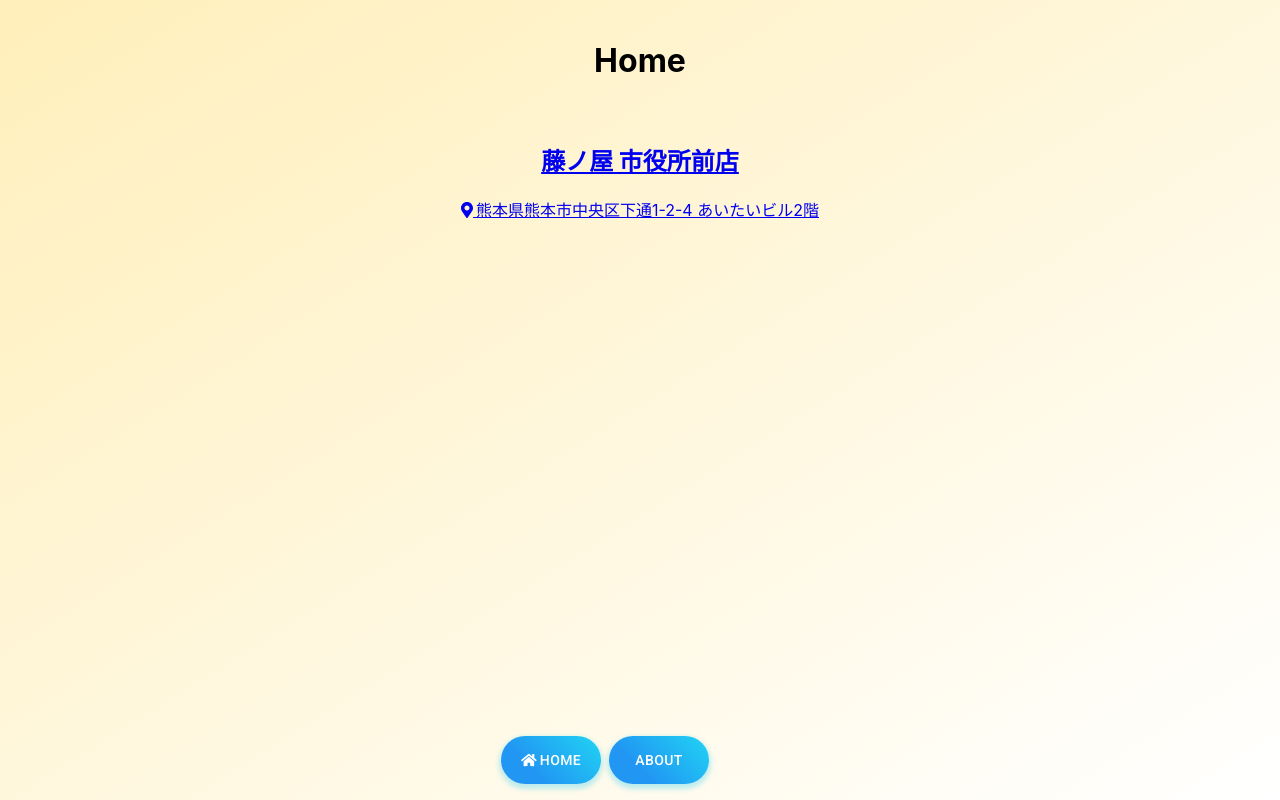
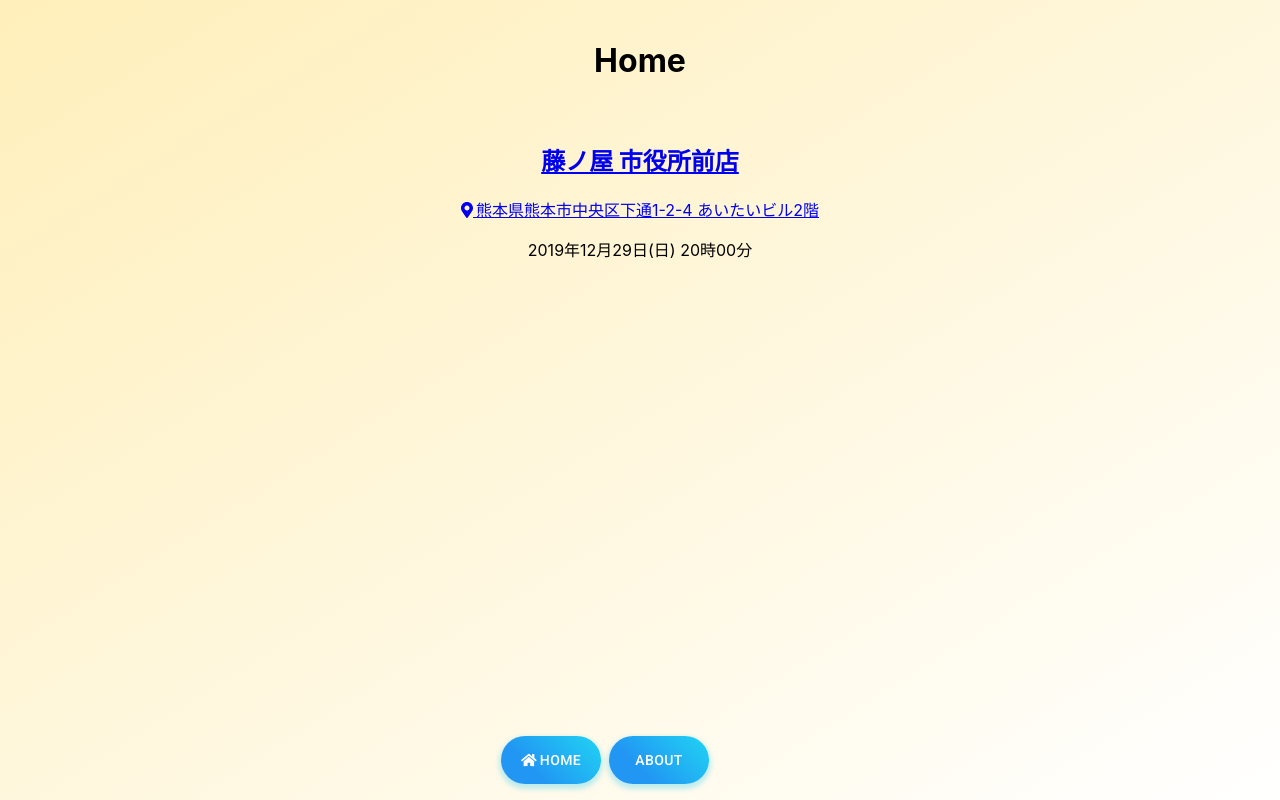
Before and after one commit to TakaShinoda/kumamoto_PWA, a React (Create React App) app: page / in a window 1280 px wide. Built offline with nearby package versions, Linux system fonts and the light colour scheme.

Commit message:
日時の追加

```diff
--- a/src/components/Home.jsx
+++ b/src/components/Home.jsx
@@ -13,6 +13,7 @@ class Home extends Component {
                 <div>
                     <h2><a href= 'https://www.hotpepper.jp/strJ001154661/' >藤ノ屋 市役所前店</a></h2>
                     <p><a href= 'https://www.google.com/maps/dir/?api=1&destination=${あいたいビル}'><i class="fas fa-map-marker-alt"></i>&thinsp;熊本県熊本市中央区下通1-2-4 あいたいビル2階</a></p>
+                    <p>2019年12月29日(日) 20時00分</p>
                 </div>
             </div>
         );
```
